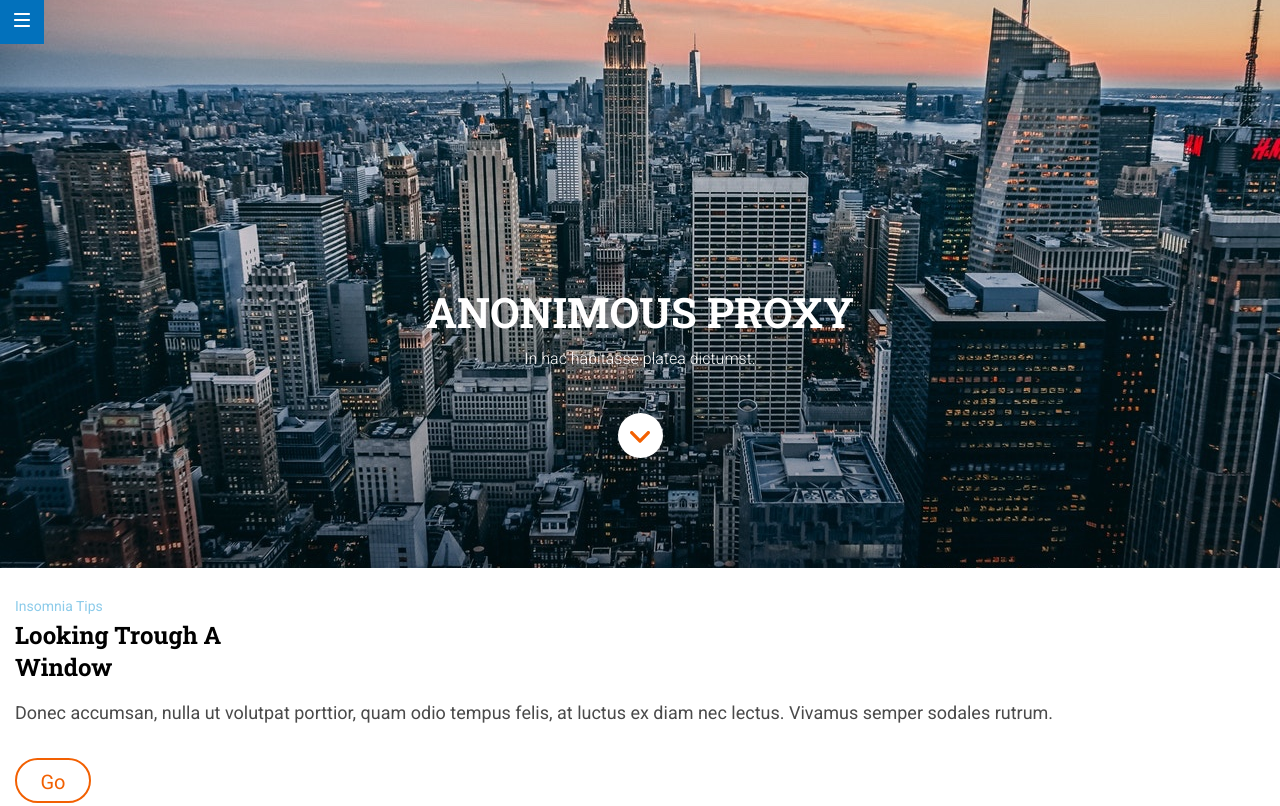
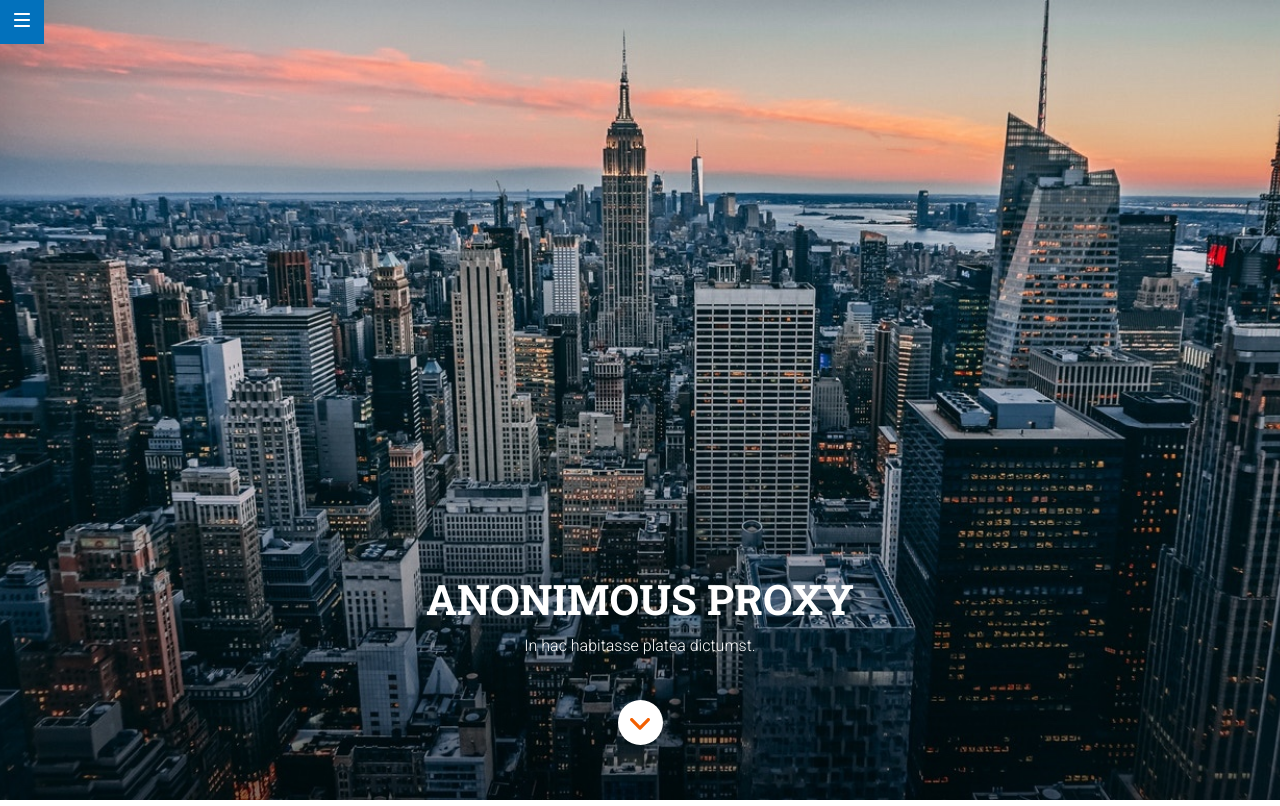
Before and after one commit to albavidalm/Anonymous-Proxy, a website: page src/html/index.html in a window 1280 px wide. Shown: the top 806 px of the page. Drawn offline with nearby package versions, Linux system fonts and the light colour scheme; files that its build step writes are made by us from their sources; files whose address does not match are found by name.

Commit message:
Add hero fixed

```diff
--- a/src/scss/pages/_index.scss
+++ b/src/scss/pages/_index.scss
@@ -1,6 +1,6 @@
 .hero {
   width: 100vw;
-  height: 568px;
+  height: 100vh;
   background-image: url(../images/cover.jpg);
   background-size: cover;
   background-position: 50% 50%;
@@ -9,8 +9,9 @@
   display: flex;
   flex-direction: column;
   align-items: center;
+  justify-content: flex-end;
+  padding-bottom: 55px;
   &__title {
-    padding-top: 284px;
     color: white;
     font-family: $second-font;
     font-size: 42px;
```
